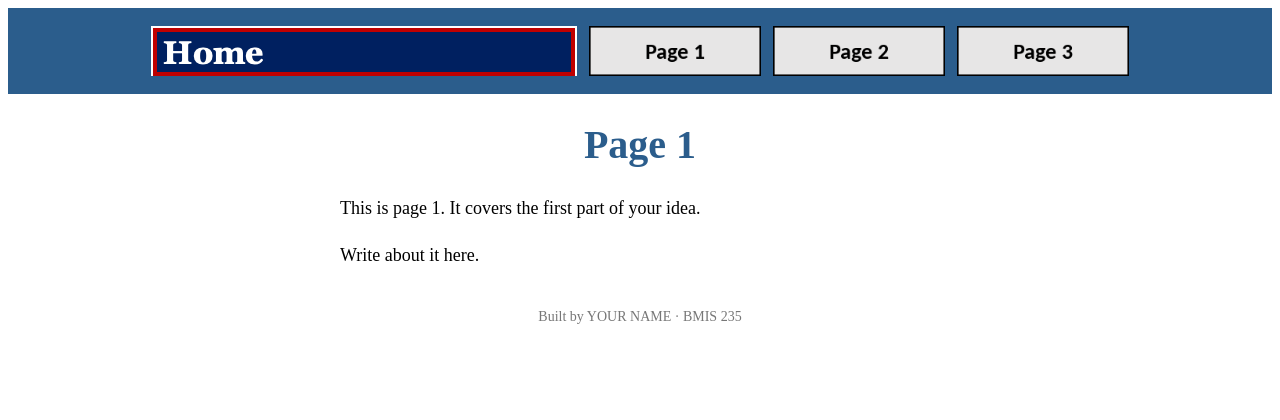
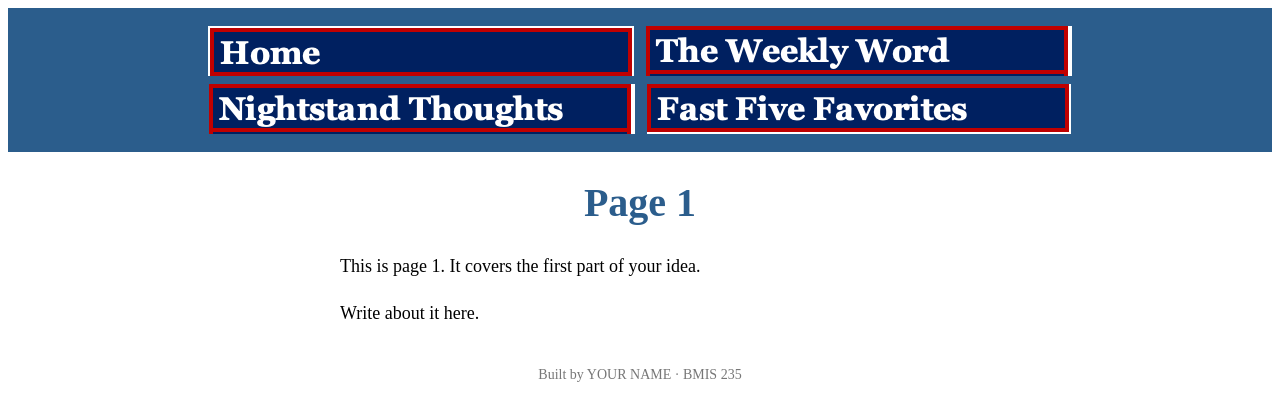
Before and after one commit to ellepratt/bmis235-html-3, a plain HTML site: page weekly-word.html in a window 1280 px wide. Drawn offline with Linux system fonts and the light colour scheme.

Commit message:
Update navigation links in weekly-word.html

```diff
--- a/weekly-word.html
+++ b/weekly-word.html
@@ -23,9 +23,9 @@
      ===================================================================== -->
 <nav>
     <a href="index.html"><img src="img/home.png" alt="Home"></a>
-    <a href="page1.html"><img src="img/page1.png" alt="Page 1"></a>
-    <a href="page2.html"><img src="img/page2.png" alt="Page 2"></a>
-    <a href="page3.html"><img src="img/page3.png" alt="Page 3"></a>
+    <a href="weekly-word.html"><img src="img/weekly-word.png" alt="The Weekly Word"></a>
+    <a href="nightstand-thoughts.html"><img src="img/nightstand-thoughts.png" alt="Nightstand Thoughts"></a>
+    <a href="fast-five-favorites.html"><img src="img/fast-five-favorites.png" alt="Fast Five Favorites"></a>
 </nav>
 
 <h1>Page 1</h1>
```
